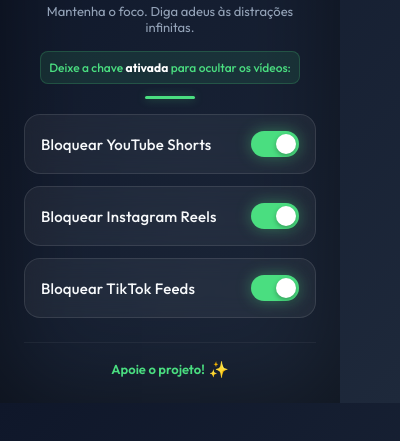
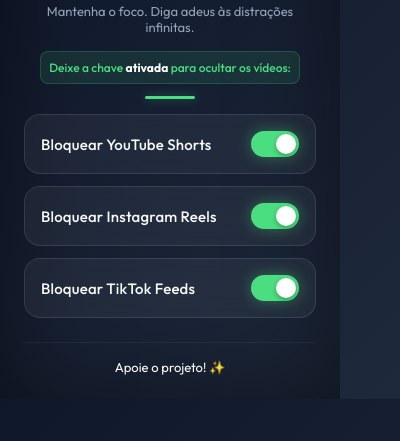
Before and after one commit to LucasOliveira09/NoShortVideos, a browser extension: page src/popup/popup.html in a window 400 px wide. Shown: the part 149-590 px from the top of the page. Drawn offline with Linux system fonts and the light colour scheme.

Commit message:
Atualização

```diff
--- a/src/popup/popup.html
+++ b/src/popup/popup.html
@@ -46,7 +46,7 @@
     </main>
 
     <footer>
-      <a href="https://github.com/LucasOliveira09/">Apoie o projeto! <span>✨</span></a>
+      Apoie o projeto! <span>✨</span>
     </footer>
   </div>
 
```
Also changed, not shown: .planning/config.json (deleted), 5 other files.
